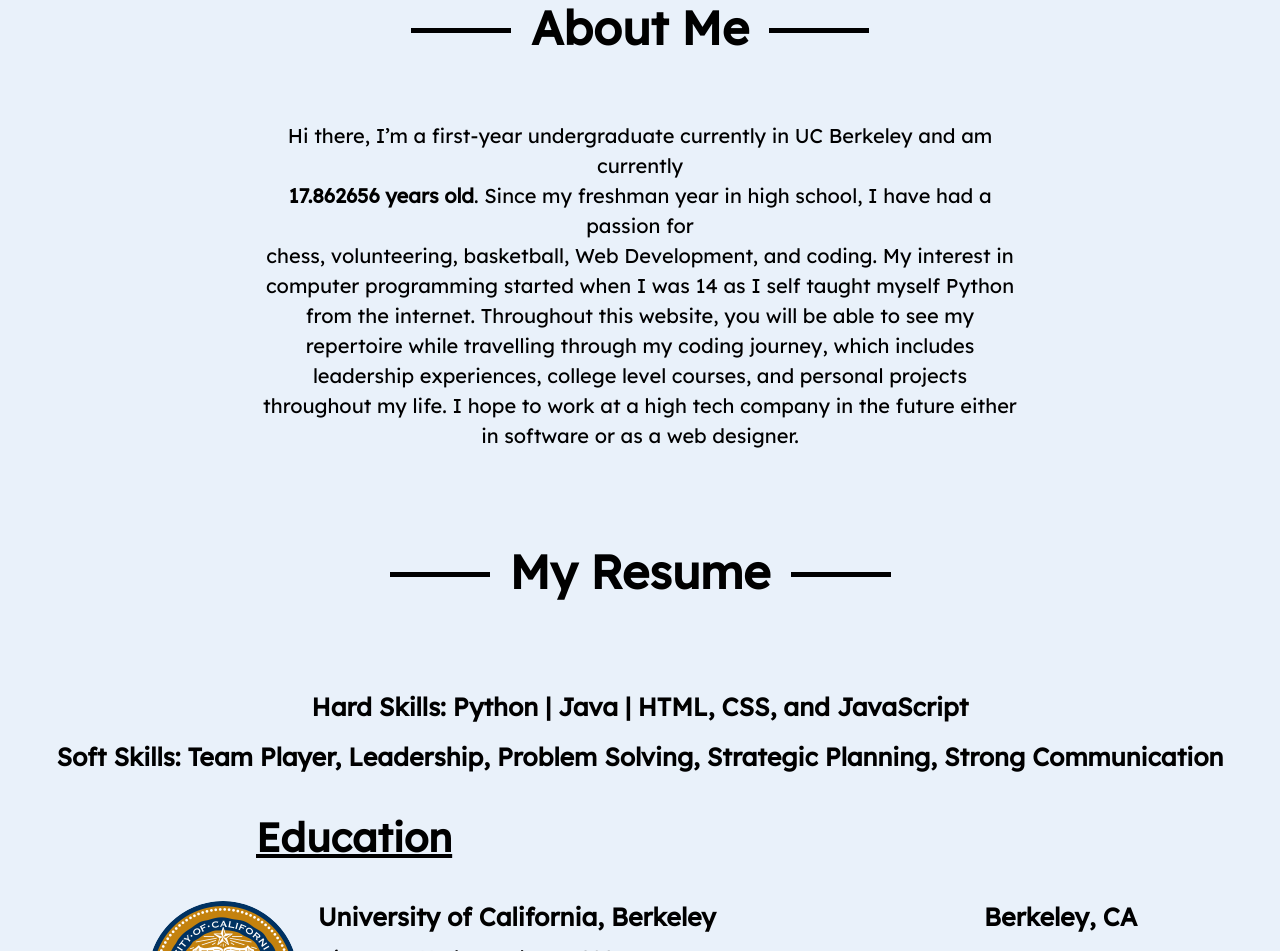
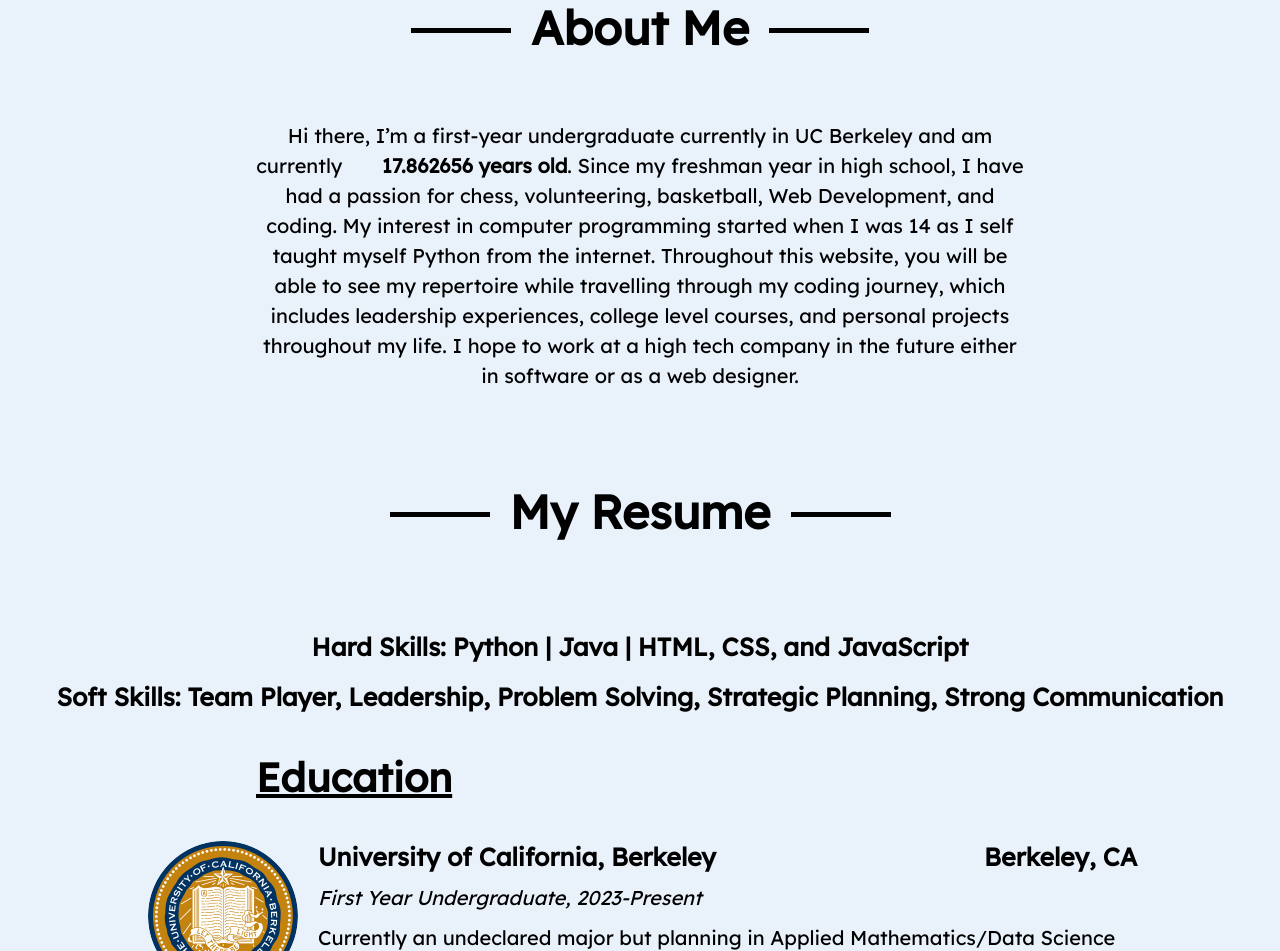
Before and after one commit to Dnalyaw/Dnalyaw.github.io, a plain HTML site: page index.html in a window 1280 px wide. Shown: the part 787-1738 px from the top of the page. Drawn offline with nearby package versions, Linux system fonts and the light colour scheme.

Commit message:
so the text doesn't wiggle surrounding text

```diff
--- a/index.html
+++ b/index.html
@@ -49,7 +49,7 @@
                 <div id="line"></div>
             </div>
 
-            <p class="summary">Hi there, I’m a first-year undergraduate currently in UC Berkeley and am currently<br> <strong><span id="age"></span> years old</strong>. Since my freshman year in high school, I have had a passion for<br> chess, volunteering, basketball, Web Development, and coding. My interest in computer programming started when I was 14 as I self taught myself Python from the internet. Throughout this website, you will be able to see my repertoire while travelling through my coding journey, which includes leadership experiences, college level courses, and personal projects throughout my life. I hope to work at a high tech company in the future either in software or as a web designer.</p>
+            <p class="summary">Hi there, I’m a first-year undergraduate currently in UC Berkeley and am currently <strong><span id="age"></span> years old</strong>. Since my freshman year in high school, I have had a passion for chess, volunteering, basketball, Web Development, and coding. My interest in computer programming started when I was 14 as I self taught myself Python from the internet. Throughout this website, you will be able to see my repertoire while travelling through my coding journey, which includes leadership experiences, college level courses, and personal projects throughout my life. I hope to work at a high tech company in the future either in software or as a web designer.</p>
 
         </section>
 
--- a/style.css
+++ b/style.css
@@ -139,6 +139,12 @@
     padding-top: 1%;
     width: 60%;
 
+}
+
+p span {/*makes the text not wiggle around*/
+    display: inline-block;
+    width: 125px;
+    text-align: right;
 }
 
 #resume h4 {
```
